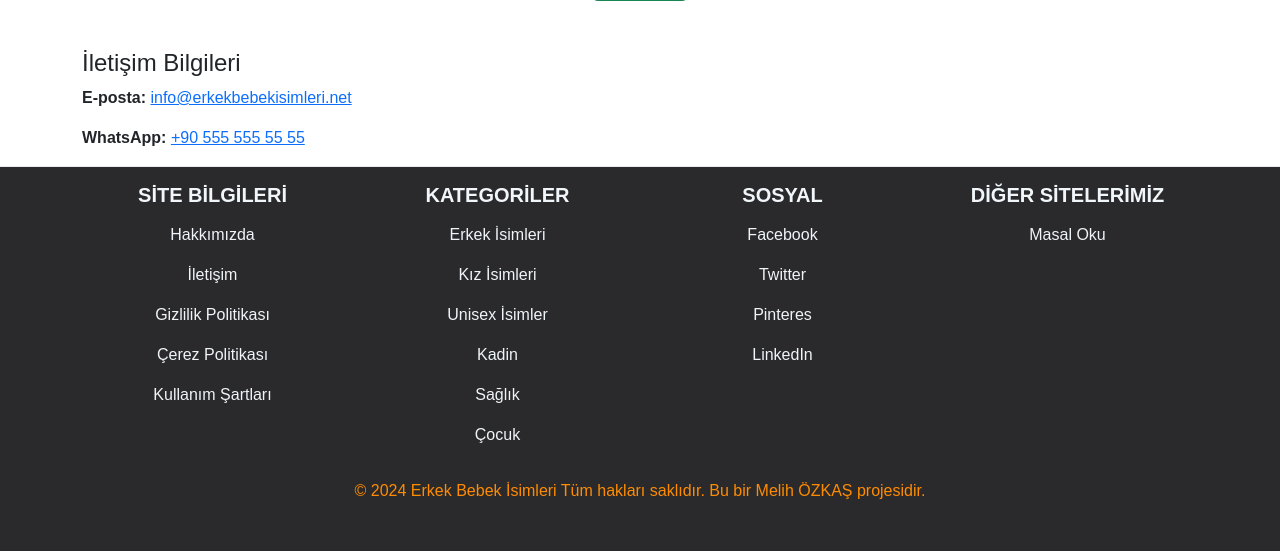
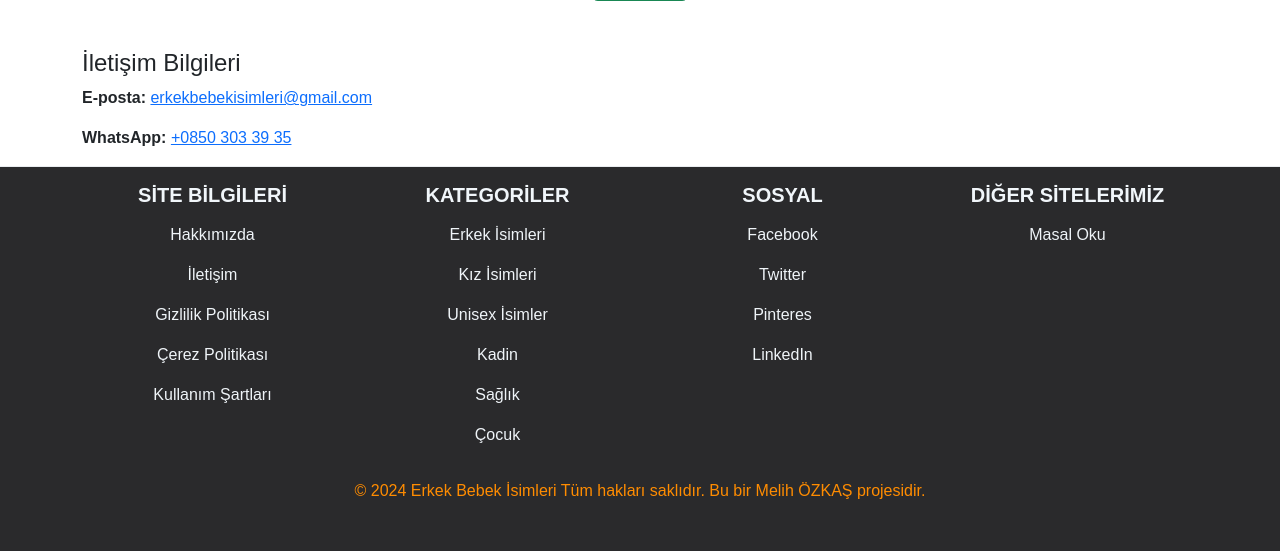
Before and after one commit to MelihOZKAS/erkektirt, a Django app: page /iletisim/ in a window 1280 px wide. Shown: the part 1023-1574 px from the top of the page. Run offline with Django 5.2, Linux system fonts and the light colour scheme; some libraries are stand-ins or nearby versions.

Commit message:
ALLAH ım utandırma RABBİM

```diff
--- a/isimler/views.py
+++ b/isimler/views.py
@@ -3,6 +3,12 @@ from .models import *
 from django.views.decorators.csrf import csrf_exempt
 from django.utils.text import slugify
 from django.core.paginator import Paginator
+import environ
+import json
+import requests
+
+env = environ.Env(DEBUG=(bool, False))
+environ.Env.read_env()
 
 
 def turkce_to_ingilizce(kelime):
@@ -178,7 +184,6 @@ def kategori(request):
         description = "En popüler kız içeriklerini burada bulabilirsiniz."
         keywords = "popüler kız, trend kız, kız haberleri"
 
-
     paginator = Paginator(TumPost, 9)  # 9 içerik göstermek için
     page_number = request.GET.get('sayfa')
     TumPost = paginator.get_page(page_number)
@@ -335,24 +340,30 @@ def gizlilik(request):
 
 
 def iletisim(request):
-    title = "Gizlilik erkekbebekisimleri.net | Bilgilerinizin Korunması"
-    description = "erkekbebekisimleri.net gizlilik politikası Kişisel bilgilerinizin nasıl korunduğunu ve kullanıldığını öğrenin. Gizliliğiniz bizim için en önemlidir."
-    keywords = "Gizlilik Politikası, erkekbebekisimleri.net, Kişisel Bilgiler, Veri Koruma, Kullanıcı Gizliliği"
+    title = "iletişim erkekbebekisimleri.net | Bilgilerinizin Korunması"
+    description = "erkekbebekisimleri.net iletişim politikası Kişisel bilgilerinizin nasıl korunduğunu ve kullanıldığını öğrenin. Gizliliğiniz bizim için en önemlidir."
+    keywords = "iletişim Politikası, erkekbebekisimleri.net, Kişisel Bilgiler, Veri Koruma, Kullanıcı Gizliliği"
     h1 = "erkekbebekisimleri.net Gizlilik Politikası: Kişisel Bilgileriniz Güvende"
 
     if request.method == 'POST':
-        name = request.POST.get('name')
-        email = request.POST.get('email')
-        icerik = request.POST.get('message')
+        recaptcha_response = request.POST.get('g-recaptcha-response')
+        data = {
+            'secret': f"{env('RECAPTCHA_PRIVATE_KEY')}",
+            'response': recaptcha_response
+        }
+        r = requests.post('https://www.google.com/recaptcha/api/siteverify', data=data)
+        result = r.json()
+        if result['success']:
+            name = request.POST.get('name')
+            email = request.POST.get('email')
+            icerik = request.POST.get('message')
 
-        iletisim_obj = iletisimmodel(name=name, email=email, icerik=icerik)
-        iletisim_obj.save()
+            iletisim_obj = iletisimmodel(name=name, email=email, icerik=icerik)
+            iletisim_obj.save()
 
-        return HttpResponse(
-            'İletişim istediğinizi Kaydettik. <a href="{}" class="btn btn-primary">Ana Sayfaya Dönmek için Tıklayın.</a>'.format(
-                reverse('home')))
-
-
+            return HttpResponse(
+                'İletişim istediğinizi Kaydettik. <a href="{}" class="btn btn-primary">Ana Sayfaya Dönmek için Tıklayın.</a>'.format(
+                    reverse('home')))
 
     context = {
         'title': title,
--- a/templates/iletisim.html
+++ b/templates/iletisim.html
@@ -320,6 +320,7 @@
                 <label for="message" class="form-label">Mesaj</label>
                 <textarea class="form-control" id="message" name="message" rows="6" required></textarea>
             </div>
+            <div class="g-recaptcha" data-sitekey="6LcJswMqAAAAADSNa5qJbE4tFuhgSJIXA0rySCfV"></div>
             <div class="text-center">
                 <button type="submit" class="btn btn-lg btn-success">Gönder</button>
             </div>
@@ -327,9 +328,9 @@
         <div class="mt-5">
             <h4>İletişim Bilgileri</h4>
             <!--<p><strong>Adres:</strong> i, İstanbul, Türkiye</p>-->
-            <p><strong>E-posta:</strong> <a href="mailto:info@erkekbebekisimleri.net">info@erkekbebekisimleri.net</a>
+            <p><strong>E-posta:</strong> <a href="mailto:info@erkekbebekisimleri.net">erkekbebekisimleri@gmail.com</a>
             </p>
-            <p><strong>WhatsApp:</strong> <a href="https://wa.me/905555555555">+90 555 555 55 55</a></p>
+            <p><strong>WhatsApp:</strong> <a href="https://wa.me/908503033935">+0850 303 39 35</a></p>
         </div>
     </div>
 
```
